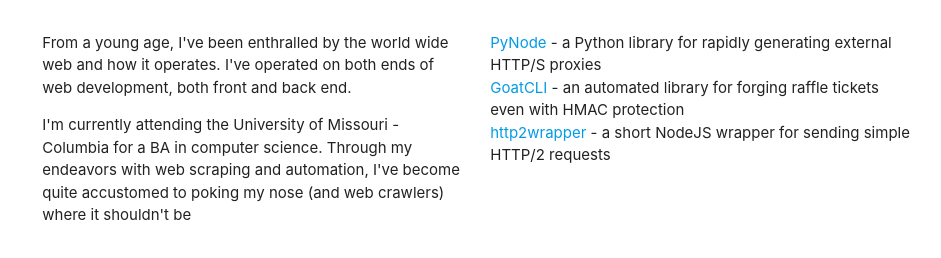
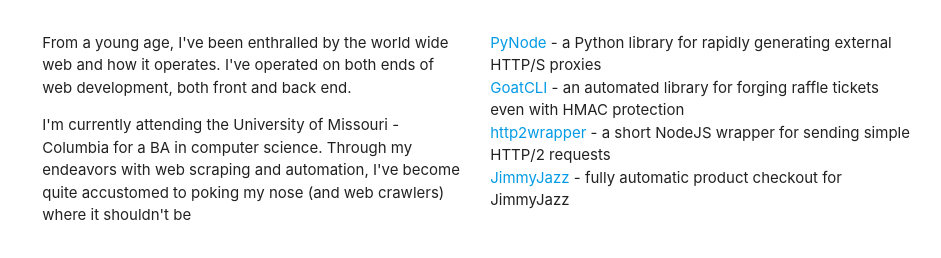
Before and after one commit to alxgmpr/alxgmpr.github.io, a plain HTML site: page index.html in a window 1280 px wide. Shown: the part 176-434 px from the top of the page, without its empty margins (161-1102 px from the left). Drawn offline with nearby package versions, Linux system fonts and the light colour scheme.

Commit message:
Update index.html

```diff
--- a/index.html
+++ b/index.html
@@ -33,6 +33,7 @@
           <li><a href='https://github.com/alxgmpr/PyNode'>PyNode</a> - a Python library for rapidly generating external HTTP/S proxies</li>
           <li><a href='https://github.com/alxgmpr/GoatCLI'>GoatCLI</a> - an automated library for forging raffle tickets even with HMAC protection</li>
           <li><a href='https://github.com/alxgmpr/http2wrapper'>http2wrapper</a> - a short NodeJS wrapper for sending simple HTTP/2 requests</li>
+          <li><a href='https://github.com/alxgmpr/JimmyJazz'>JimmyJazz</a> - fully automatic product checkout for JimmyJazz</li>
         </ul>
       </div>
     </div>
```
